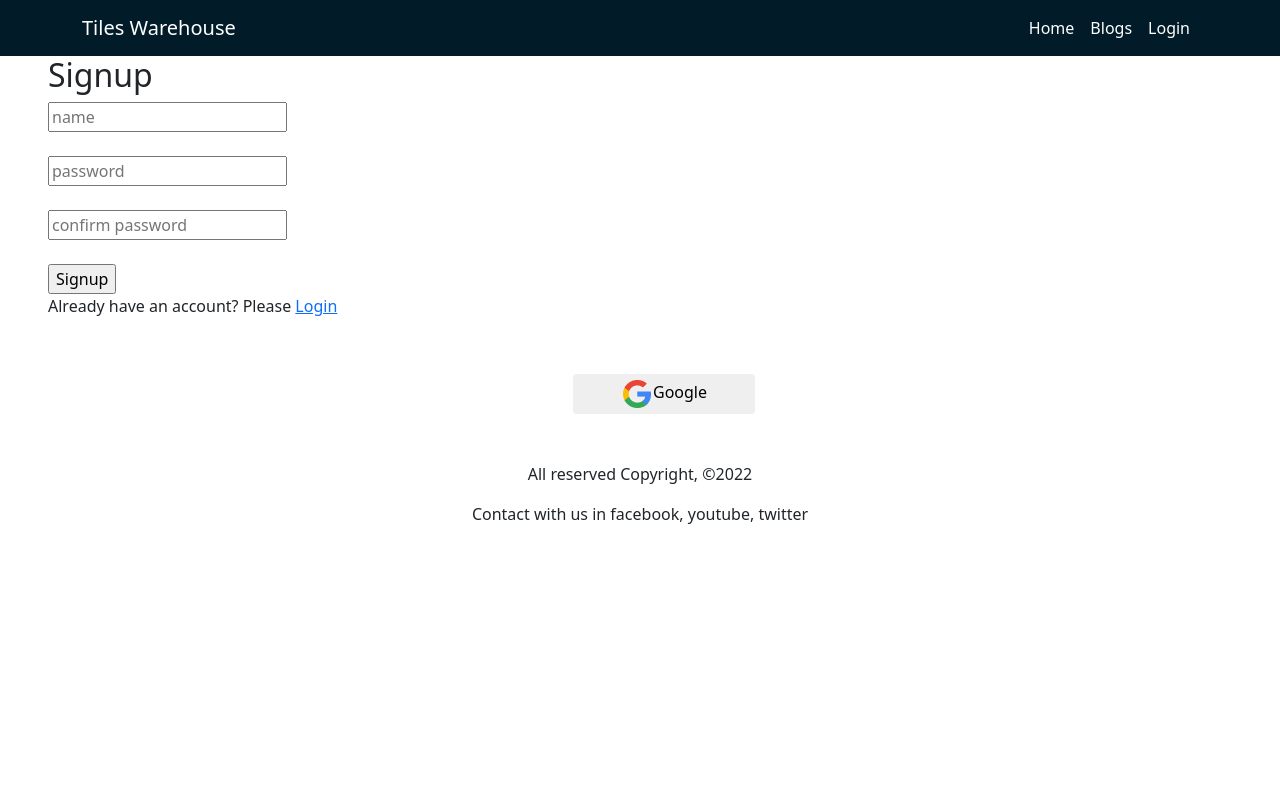
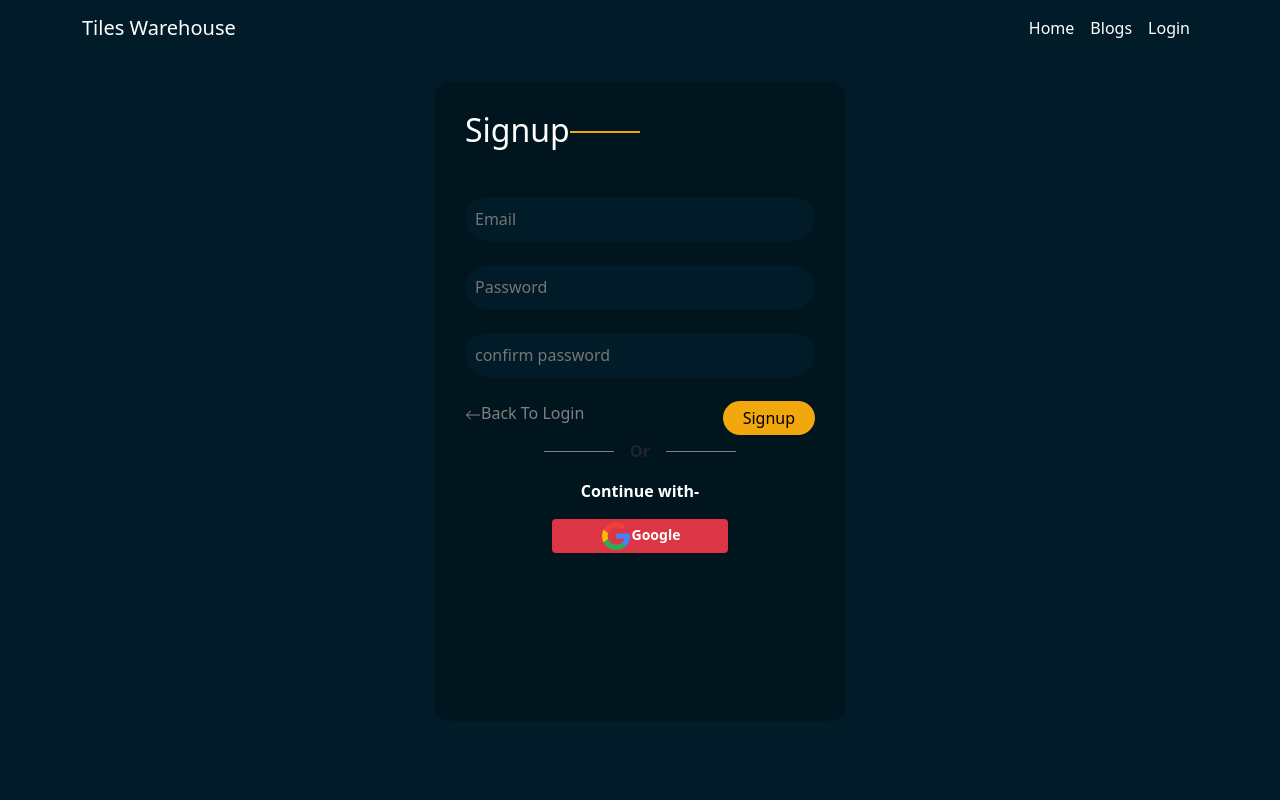
Before and after one commit to SMhamidAzad/Warehouse-Management-Client, a React (Create React App) app: page /signup in a window 1280 px wide. Shown: the top 800 px of the page. Built offline with nearby package versions, Linux system fonts and the light colour scheme; no server answers.

Commit message:
login signup design done

```diff
--- a/src/components/Home/Login/Login/Login.css
+++ b/src/components/Home/Login/Login/Login.css
@@ -4,7 +4,7 @@
 }
 .form-div{
       background-color: #01151F;
-      height: 70vh;
+      height: 80vh;
       margin-top: 25px;
       padding: 30px;
       border-radius: 15px;
--- a/src/components/Home/Login/Login/Login.js
+++ b/src/components/Home/Login/Login/Login.js
@@ -87,7 +87,8 @@ const Login = () => {
                         <input className='primary-btn' type="submit" value="Login" />
                     </div>
                 </form>
-                <div className='d-flex justify-content-center mt-3'>
+                <div className='mt-5'>
+                <div className='d-flex justify-content-center mt-4'>
                     <div className='line'>
 
                     </div>
@@ -97,6 +98,7 @@ const Login = () => {
                     </div>
                 </div>
                 <SocialLogin></SocialLogin>
+                </div>
             </div>
         </div>
     );
--- a/src/components/Home/Login/SignUp/SignUp.js
+++ b/src/components/Home/Login/SignUp/SignUp.js
@@ -3,6 +3,7 @@ import { Link, useNavigate } from 'react-router-dom';
 import SocialLogin from '../SocialLogin/SocialLogin';
 import auth from '../../../../firebase.init';
 import { useCreateUserWithEmailAndPassword } from 'react-firebase-hooks/auth';
+import { BsArrowLeft } from 'react-icons/bs';
 
 const SignUp = () => {
     const [
@@ -68,24 +69,61 @@ const SignUp = () => {
         createUserWithEmailAndPassword(userData.email,userData.password)
     }
     return (
-        <div className='ms-5'>
-            <h2>Signup</h2>
-            <form onSubmit={handleSubmitSignUp}>
-                <input onChange={handleEmailField} type="email" name="email" id="" placeholder='name'/>
+        // <div className='ms-5'>
+        //     <h2>Signup</h2>
+        //     <form onSubmit={handleSubmitSignUp}>
+        //         <input onChange={handleEmailField} type="email" name="email" id="" placeholder='name'/>
+        //         <br />
+        //         {errors?.emailError && <p className='text-danger'>❌ {errors.emailError}</p>}
+        //         <br />
+        //         <input onChange={handlePasswordField} type="password" name="password" id="" placeholder='password'/>
+        //         <br />
+        //         {errors?.passwordError && <p className='text-danger'>❌{errors.passwordError}</p>}
+        //         <br />
+        //         <input onChange={handleConfirmPasswordField} type="password" name="confirmPassword" id="" placeholder='confirm password'/>
+        //         <br />
+        //         <br />
+        //         <input type="submit" value="Signup" />
+        //     </form>
+        //     <p>Already have an account? Please <Link to='/login'>Login</Link></p>
+        //     <SocialLogin></SocialLogin>
+        // </div>
+        <div className='d-flex justify-content-center form-container'>
+            <div className='form-div'>
+                <div className='d-flex'>
+                <h2 className='text-white mb-5'>Signup</h2>
+                <div className='login-line'></div>
+                </div>
+                <form className='form-style' onSubmit={handleSubmitSignUp}>
+                    <input onChange={handleEmailField} type="email" name="email" id="" placeholder='Email' />
                     <br />
                     {errors?.emailError && <p className='text-danger'>❌ {errors.emailError}</p>}
                     <br />
-                <input onChange={handlePasswordField} type="password" name="password" id="" placeholder='password'/>
+                    <input onChange={handlePasswordField} type="password" name="password" id="" placeholder='Password' />
                     <br />
                     {errors?.passwordError && <p className='text-danger'>❌{errors.passwordError}</p>}
                     <br />
-                <input onChange={handleConfirmPasswordField} type="password" name="confirmPassword" id="" placeholder='confirm password'/>
+                    <input className='mb-4' onChange={handleConfirmPasswordField} type="password" name="confirmPassword" id="" placeholder='confirm password'/>
                     <br />
-                <br />
-                <input type="submit" value="Signup" />
+                    <div className='d-flex justify-content-between'>
+
+                        <Link className='link' to='/login'>
+                            <BsArrowLeft></BsArrowLeft>
+                            Back To Login</Link>
+                        <input className='primary-btn' type="submit" value="Signup" />
+                    </div>
                 </form>
-            <p>Already have an account? Please <Link to='/login'>Login</Link></p>
+                <div className='d-flex justify-content-center mt-3'>
+                    <div className='line'>
+
+                    </div>
+                    <p style={{marginTop: '-12px'}} className='mx-3 fw-bold'>Or</p>
+                    <div className='line'>
+
+                    </div>
+                </div>
                 <SocialLogin></SocialLogin>
+            </div>
         </div>
     );
 };
--- a/src/components/Home/Login/SocialLogin/SocialLogin.js
+++ b/src/components/Home/Login/SocialLogin/SocialLogin.js
@@ -6,9 +6,9 @@ const SocialLogin = () => {
         <>
             <div className='text-center'>
                 <p className='text-white fw-bold'>Continue with-</p>
-                <button className='px-5 border-0 py-1 rounded'>
+                <button className='px-5 border-0 rounded bg-danger'>
                     <img src={Google} alt="" />
-                    Google
+                    <small className='fw-bold text-white'>Google</small>
                 </button>
             </div>
         </>
```
Lines whose indentation alone changed are shown as unchanged.
